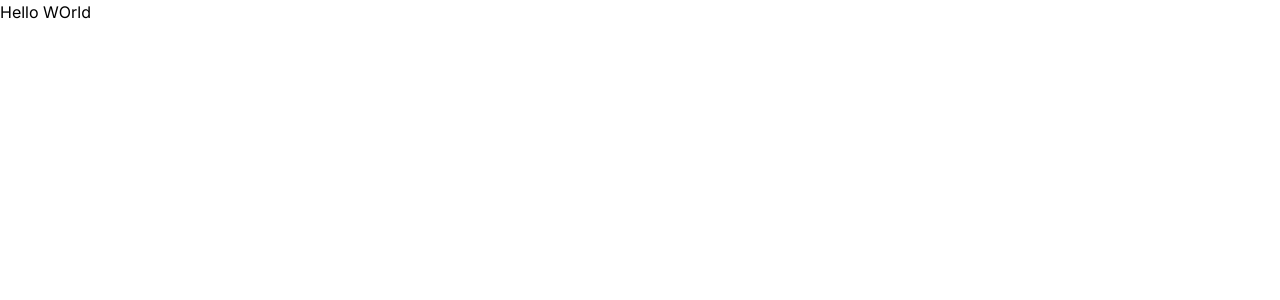
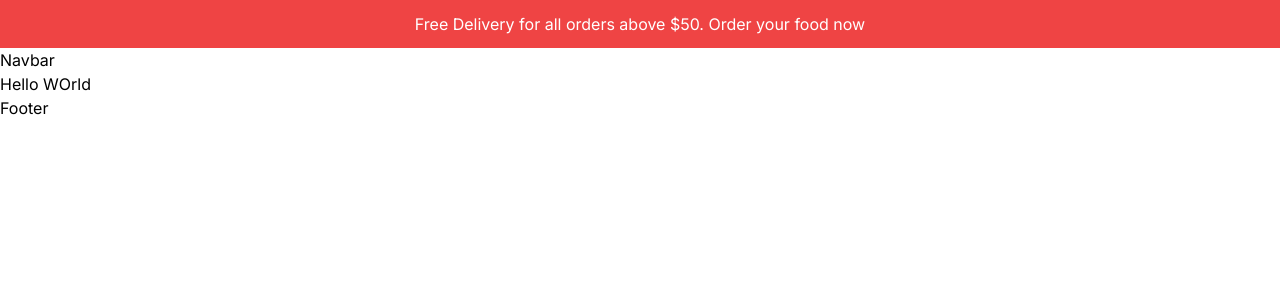
Before and after one commit to Sairam-Nulakani/restaurant-food-delivery-app-nextjs, a Next.js app: page / in a window 1280 px wide. Shown: the top 300 px of the page. Built offline with nearby package versions, Linux system fonts and the light colour scheme.

Commit message:
updated notification bar

```diff
--- a/src/app/layout.tsx
+++ b/src/app/layout.tsx
@@ -1,22 +1,30 @@
-import './globals.css'
-import type { Metadata } from 'next'
-import { Inter } from 'next/font/google'
+import Notification from "@/components/Notification";
+import "./globals.css";
+import type { Metadata } from "next";
+import { Inter } from "next/font/google";
+import Navbar from "@/components/Navbar";
+import Footer from "@/components/Footer";
 
-const inter = Inter({ subsets: ['latin'] })
+const inter = Inter({ subsets: ["latin"] });
 
 export const metadata: Metadata = {
-  title: 'Create Next App',
-  description: 'Generated by create next app',
-}
+  title: "Create Next App",
+  description: "Generated by create next app",
+};
 
 export default function RootLayout({
   children,
 }: {
-  children: React.ReactNode
+  children: React.ReactNode;
 }) {
   return (
     <html lang="en">
-      <body className={inter.className}>{children}</body>
+      <body className={inter.className}>
+        <Notification />
+        <Navbar />
+        {children}
+        <Footer />
+      </body>
     </html>
-  )
+  );
 }
--- /dev/null
+++ b/src/components/Footer.tsx
@@ -0,0 +1,7 @@
+import React from "react";
+
+const Footer = () => {
+  return <div>Footer</div>;
+};
+
+export default Footer;
--- /dev/null
+++ b/src/components/Navbar.tsx
@@ -0,0 +1,7 @@
+import React from "react";
+
+const Navbar = () => {
+  return <div>Navbar</div>;
+};
+
+export default Navbar;
--- /dev/null
+++ b/src/components/Notification.tsx
@@ -0,0 +1,11 @@
+import React from "react";
+
+const Notification = () => {
+  return (
+    <div className="h-12 bg-red-500 text-white px-4 flex items-center justify-center text-center text-sm md:text-base cursor-pointer">
+      Free Delivery for all orders above $50. Order your food now
+    </div>
+  );
+};
+
+export default Notification;
```
